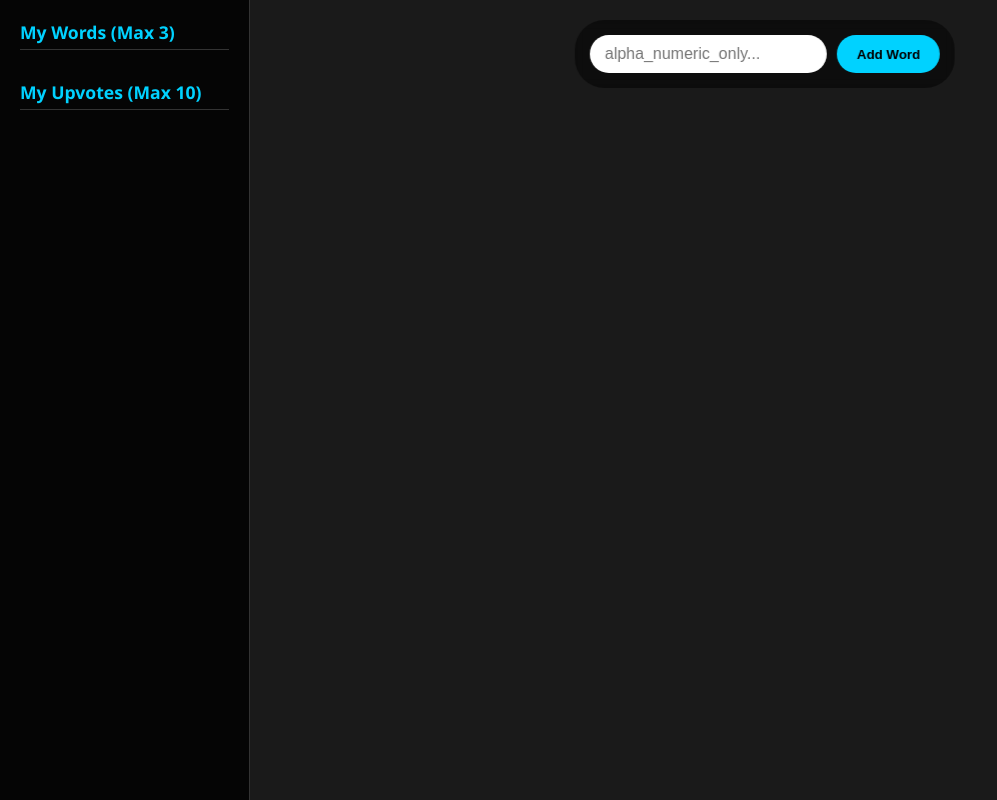
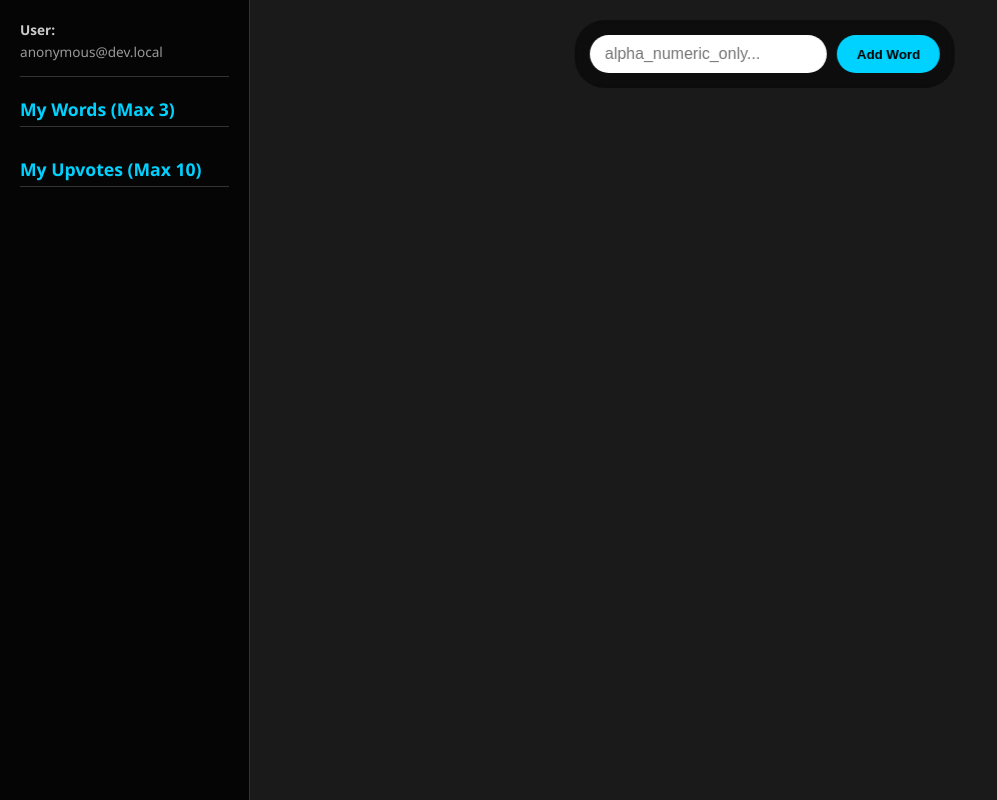
Before and after one commit to joshHug/group_keywords, a Flask app: page /group_keywords/ in a window 1280 px wide. Shown: the whole page, without its empty margins (0-997 px from the left). Run offline with Flask 3, Linux system fonts and the light colour scheme; data that the repository does not hold is empty.

Commit message:
more robust collection of user email addresses

```diff
--- a/app.py
+++ b/app.py
@@ -10,7 +10,6 @@ def get_db():
     if db is None:
         db = g._database = sqlite3.connect(DATABASE)
         db.row_factory = sqlite3.Row
-        # Ensure foreign keys are enforced
         db.execute("PRAGMA foreign_keys = ON")
     return db
 
@@ -20,10 +19,24 @@ def close_connection(exception):
     if db is not None:
         db.close()
 
+# --- HELPER: Get User Email Robustly ---
+def get_current_user():
+    # 1. Try X-Auth-Email (set by our updated Nginx)
+    email = request.headers.get('X-Auth-Email')
+
+    # 2. Try X-Auth-User (often the email in oauth2-proxy google provider)
+    if not email:
+        email = request.headers.get('X-Auth-User')
+
+    # 3. Fallback for debugging/local dev
+    if not email:
+        email = 'anonymous@dev.local'
+
+    return email
+
 def init_db():
     with app.app_context():
         db = get_db()
-
         db.execute('''
             CREATE TABLE IF NOT EXISTS words (
                 id INTEGER PRIMARY KEY AUTOINCREMENT,
@@ -32,8 +45,6 @@ def init_db():
                 created_by TEXT
             )
         ''')
-
-        # Added ON DELETE CASCADE so if a word is deleted, upvotes go with it
         db.execute('''
             CREATE TABLE IF NOT EXISTS upvotes (
                 id INTEGER PRIMARY KEY AUTOINCREMENT,
@@ -56,17 +67,20 @@ def get_words():
     words = [dict(row) for row in cursor.fetchall()]
     return jsonify(words)
 
-# --- NEW: Get User Specific Data for Sidebar ---
 @app.route('/group_keywords/api/user_data', methods=['GET'])
 def get_user_data():
-    user_email = request.headers.get('X-Email', 'anonymous@dev.local')
+    # --- DEBUG PRINT (Optional: Remove after verifying) ---
+    print("\n--- DEBUG HEADERS ---")
+    print(f"X-Auth-Email: {request.headers.get('X-Auth-Email')}")
+    print(f"X-Auth-User:  {request.headers.get('X-Auth-User')}")
+    # ----------------------------------------------------
+
+    user_email = get_current_user()
     db = get_db()
 
-    # 1. Get words created by this user
     created_cursor = db.execute('SELECT id, text, weight FROM words WHERE created_by = ?', (user_email,))
     created_words = [dict(row) for row in created_cursor.fetchall()]
 
-    # 2. Get words upvoted by this user
     upvoted_cursor = db.execute('''
         SELECT w.id, w.text, w.weight
         FROM words w
@@ -76,6 +90,7 @@ def get_user_data():
     upvoted_words = [dict(row) for row in upvoted_cursor.fetchall()]
 
     return jsonify({
+        'user_id': user_email,
         'created': created_words,
         'upvoted': upvoted_words
     })
@@ -85,7 +100,6 @@ def add_word():
     data = request.json
     raw_text = data.get('text', '').strip()
 
-    # Sanitization
     text = raw_text.lower()
     text = text.replace(' ', '_')
     text = re.sub(r'[^a-z0-9_]', '', text)
@@ -93,22 +107,17 @@ def add_word():
     if len(text) > 32:
         text = text[:32]
 
-    user_email = request.headers.get('X-Email', 'anonymous@dev.local')
+    user_email = get_current_user()
 
     if not text:
         return jsonify({'error': 'Invalid text provided'}), 400
 
     db = get_db()
-
-    # Check submission count
     cursor = db.execute('SELECT COUNT(*) as count FROM words WHERE created_by = ?', (user_email,))
     user_word_count = cursor.fetchone()['count']
 
     if user_word_count >= 3:
-        return jsonify({
-            'error': 'Limit reached',
-            'message': 'You have already contributed 3 words!'
-        }), 403
+        return jsonify({'error': 'Limit reached', 'message': 'You have already contributed 3 words!'}), 403
 
     try:
         db.execute('INSERT INTO words (text, weight, created_by) VALUES (?, 1, ?)', (text, user_email))
@@ -117,13 +126,11 @@ def add_word():
     except sqlite3.IntegrityError:
         return jsonify({'status': 'exists', 'text': text, 'message': 'Word already exists'}), 200
 
-# --- NEW: Delete Created Word Logic ---
 @app.route('/group_keywords/api/words/<int:word_id>/delete', methods=['DELETE'])
 def delete_created_word(word_id):
-    user_email = request.headers.get('X-Email', 'anonymous@dev.local')
+    user_email = get_current_user()
     db = get_db()
 
-    # Verify ownership
     cursor = db.execute('SELECT * FROM words WHERE id = ? AND created_by = ?', (word_id, user_email))
     word = cursor.fetchone()
 
@@ -132,51 +139,41 @@ def delete_created_word(word_id):
 
     weight = word['weight']
 
-    # LOGIC 1: If weight <= 2, delete completely
     if weight <= 2:
-        db.execute('DELETE FROM words WHERE id = ?', (word_id,))
-        # Upvotes will cascade delete due to ON DELETE CASCADE definition,
-        # or we can trust sqlite handles it if foreign_keys is ON.
+        try:
+            db.execute('DELETE FROM upvotes WHERE word_id = ?', (word_id,))
+            db.execute('DELETE FROM words WHERE id = ?', (word_id,))
+        except Exception as e:
+            db.rollback()
+            return jsonify({'error': 'Database error'}), 500
     else:
-        # LOGIC 2: If weight >= 3, decrement and orphan
-        db.execute('''
-            UPDATE words
-            SET weight = weight - 1, created_by = 'system_orphan'
-            WHERE id = ?
-        ''', (word_id,))
+        db.execute("UPDATE words SET weight = weight - 1, created_by = 'system_orphan' WHERE id = ?", (word_id,))
 
     db.commit()
     return jsonify({'status': 'removed'})
 
 @app.route('/group_keywords/api/words/<int:word_id>/upvote', methods=['POST'])
 def upvote_word(word_id):
-    user_email = request.headers.get('X-Email', 'anonymous@dev.local')
+    user_email = get_current_user()
     db = get_db()
 
-    # Limits Check
     cursor = db.execute('SELECT COUNT(*) as count FROM upvotes WHERE user_email = ?', (user_email,))
     total_votes = cursor.fetchone()['count']
 
     if total_votes >= 10:
-        return jsonify({
-            'error': 'User limit reached',
-            'message': 'You have used all 10 of your upvotes!'
-        }), 403
+        return jsonify({'error': 'User limit reached', 'message': 'You have used all 10 of your upvotes!'}), 403
 
     cursor = db.execute('SELECT 1 FROM upvotes WHERE user_email = ? AND word_id = ?', (user_email, word_id))
     if cursor.fetchone():
         return jsonify({'error': 'Already voted', 'message': 'You can only upvote a word once.'}), 403
 
-    cursor = db.execute('SELECT weight, created_by FROM words WHERE id = ?', (word_id,))
+    cursor = db.execute('SELECT weight FROM words WHERE id = ?', (word_id,))
     row = cursor.fetchone()
     if not row:
         return jsonify({'error': 'Word not found'}), 404
 
-    # Don't allow upvoting your own word? (Optional, but usually good practice.
-    # Current requirement doesn't explicitly forbid it, but let's allow it per previous code).
-
     if row['weight'] >= 20:
-        return jsonify({'error': 'Max weight reached', 'message': 'Max rank reached.'}), 403
+        return jsonify({'error': 'Max weight reached', 'message': 'This word has reached the maximum rank.'}), 403
 
     try:
         db.execute('INSERT INTO upvotes (user_email, word_id) VALUES (?, ?)', (user_email, word_id))
@@ -187,13 +184,11 @@ def upvote_word(word_id):
         db.rollback()
         return jsonify({'error': str(e)}), 500
 
-# --- NEW: Remove Upvote Logic ---
 @app.route('/group_keywords/api/words/<int:word_id>/vote', methods=['DELETE'])
 def remove_upvote(word_id):
-    user_email = request.headers.get('X-Email', 'anonymous@dev.local')
+    user_email = get_current_user()
     db = get_db()
 
-    # Check if vote exists
     cursor = db.execute('SELECT 1 FROM upvotes WHERE user_email = ? AND word_id = ?', (user_email, word_id))
     if not cursor.fetchone():
         return jsonify({'error': 'Vote not found'}), 404
--- a/templates/index.html
+++ b/templates/index.html
@@ -26,6 +26,21 @@
             display: flex;
             flex-direction: column;
             gap: 20px;
+        }
+
+        /* NEW: User Info Styles */
+        #user-info {
+            color: #999;
+            font-size: 0.85rem;
+            padding-bottom: 15px;
+            border-bottom: 1px solid #333;
+            word-break: break-all; /* Wraps long emails/ids */
+        }
+
+        #user-info strong {
+            color: #ccc;
+            display: block;
+            margin-bottom: 3px;
         }
 
         h3 {
@@ -67,13 +82,11 @@
             border-radius: 3px;
         }
 
-        /* "The three words they've created should be larger" */
         #created-list li span.word-text {
             font-size: 1.1em;
             font-weight: bold;
         }
 
-        /* Upvoted words smaller */
         #upvoted-list li span.word-text {
             font-size: 0.9em;
             color: #ccc;
@@ -83,7 +96,7 @@
         #ui-container {
             position: absolute;
             top: 20px;
-            left: 50%; /* Center relative to screen */
+            left: 50%;
             transform: translateX(-50%);
             z-index: 100;
             display: flex;
@@ -92,7 +105,7 @@
             padding: 15px;
             border-radius: 30px;
             backdrop-filter: blur(5px);
-            margin-left: 125px; /* Offset to account for sidebar width/2 to look centered in remaining space */
+            margin-left: 125px;
         }
 
         input {
@@ -122,7 +135,7 @@
         #canvas-container {
             position: absolute;
             top: 0;
-            left: 0; /* Canvas still covers whole screen, sidebar sits on top */
+            left: 0;
             width: 100vw;
             height: 100vh;
         }
@@ -155,6 +168,11 @@
 <body>
 
     <div id="sidebar">
+        <div id="user-info">
+            <strong>User:</strong>
+            <span id="user-id-display">Loading...</span>
+        </div>
+
         <div>
             <h3>My Words (Max 3)</h3>
             <ul id="created-list" class="user-list"></ul>
@@ -188,11 +206,9 @@
             const response = await fetch('/group_keywords/api/words');
             const data = await response.json();
 
-            // Check for deletions (DOM elements that exist but aren't in new data)
             const newIds = new Set(data.map(w => w.id));
             for (let id in wordElements) {
                 if (!newIds.has(parseInt(id))) {
-                    // Remove from DOM
                     container.removeChild(wordElements[id]);
                     delete wordElements[id];
                 }
@@ -209,16 +225,16 @@
 
         // --- SIDEBAR RENDERING ---
 
-// --- SIDEBAR RENDERING ---
+        function renderSidebar(data) {
+            // NEW: Set User ID text
+            document.getElementById('user-id-display').innerText = data.user_id;
 
-        function renderSidebar(data) {
             const createdList = document.getElementById('created-list');
             const upvotedList = document.getElementById('upvoted-list');
 
             createdList.innerHTML = '';
             upvotedList.innerHTML = '';
 
-            // Render Created Words
             data.created.forEach(word => {
                 const li = document.createElement('li');
                 li.innerHTML = `
@@ -228,7 +244,6 @@
                 createdList.appendChild(li);
             });
 
-            // Render Upvoted Words
             data.upvoted.forEach(word => {
                 const li = document.createElement('li');
                 li.innerHTML = `
@@ -241,31 +256,8 @@
 
         // --- ACTIONS ---
 
-        // CHANGE: Function now accepts weight to determine the message
         async function deleteCreatedWord(id, weight) {
             let message;
-
-            if (weight <= 2) {
-                message = "Remove this word?";
-            } else {
-                message = "Detach yourself from this word?";
-            }
-
-            if(!confirm(message)) return;
-
-            const response = await fetch(`/group_keywords/api/words/${id}/delete`, { method: 'DELETE' });
-            if (response.ok) {
-                fetchAllData();
-            } else {
-                alert("Could not remove word.");
-            }
-        }
-
-        // --- ACTIONS ---
-
-	async function deleteCreatedWord(id, weight) {
-            let message;
-
             if (weight <= 2) {
                 message = "Remove this word?";
             } else {
@@ -341,7 +333,7 @@
                     el = document.createElement('div');
                     el.className = 'word-bubble';
                     el.onclick = () => upvoteWord(word.id);
-                    el.x = 260 + Math.random() * (window.innerWidth - 360); // Offset x start to avoid sidebar overlap
+                    el.x = 260 + Math.random() * (window.innerWidth - 360);
                     el.y = Math.random() * (window.innerHeight - 100);
                     el.vx = (Math.random() - 0.5) * speed * 2;
                     el.vy = (Math.random() - 0.5) * speed * 2;
@@ -358,7 +350,7 @@
         function animate() {
             const width = window.innerWidth;
             const height = window.innerHeight;
-            const sidebarWidth = 250; // approximate width of sidebar to bounce off
+            const sidebarWidth = 250;
 
             for (let id in wordElements) {
                 let el = wordElements[id];
@@ -366,17 +358,14 @@
                 el.y += el.vy;
                 const rect = el.getBoundingClientRect();
 
-                // Bounce off walls (Right, Bottom, Top)
                 if (el.x + rect.width >= width) {
                     el.vx *= -1;
                     el.x = width - rect.width;
                 }
-                // Bounce off Left (Sidebar check)
                 if (el.x <= sidebarWidth) {
                     el.vx *= -1;
                     el.x = sidebarWidth;
                 }
-
                 if (el.y <= 0 || el.y + rect.height >= height) {
                     el.vy *= -1;
                     el.y = Math.max(0, Math.min(el.y, height - rect.height));
@@ -386,7 +375,6 @@
             requestAnimationFrame(animate);
         }
 
-        // Initialize
         fetchAllData();
         animate();
 
```
